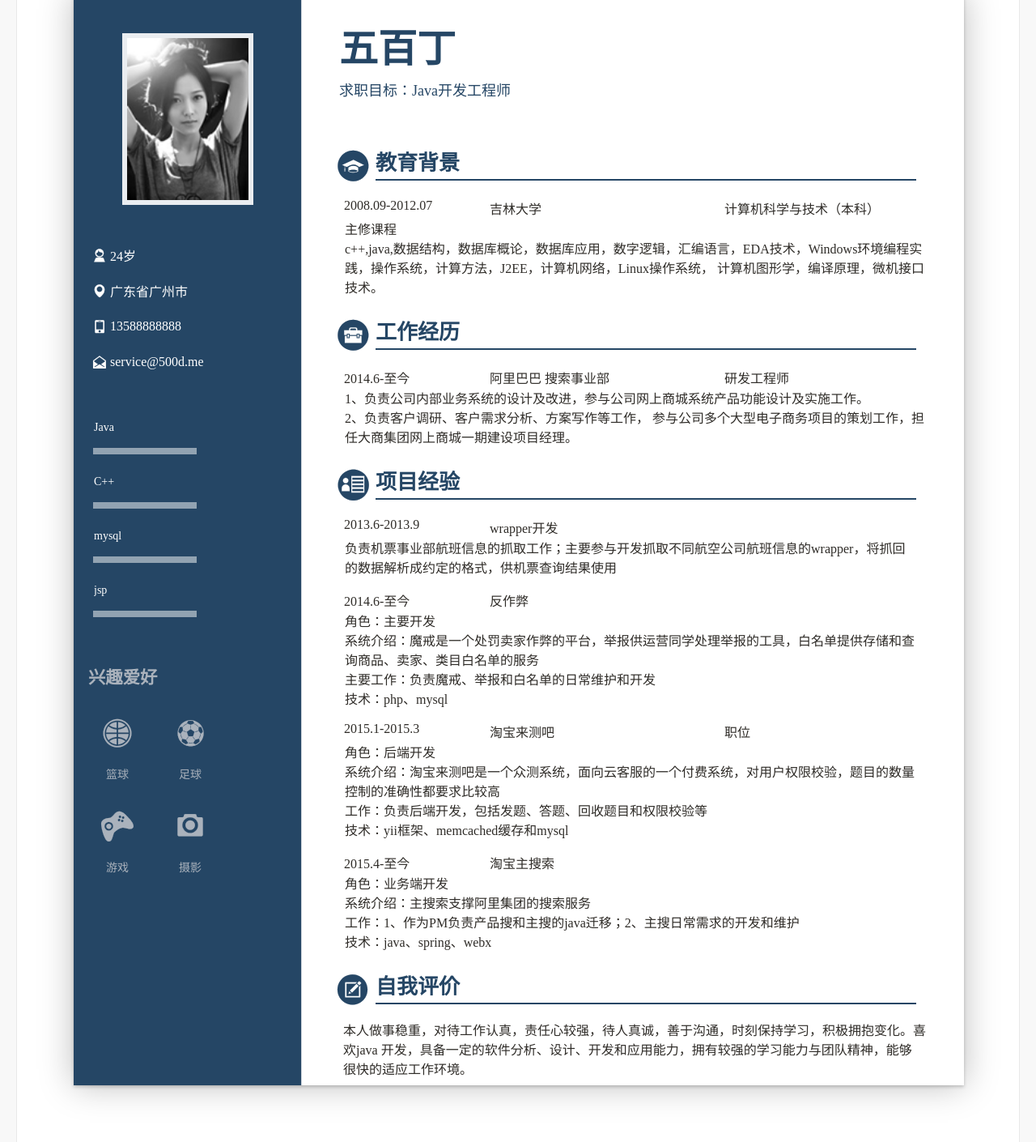
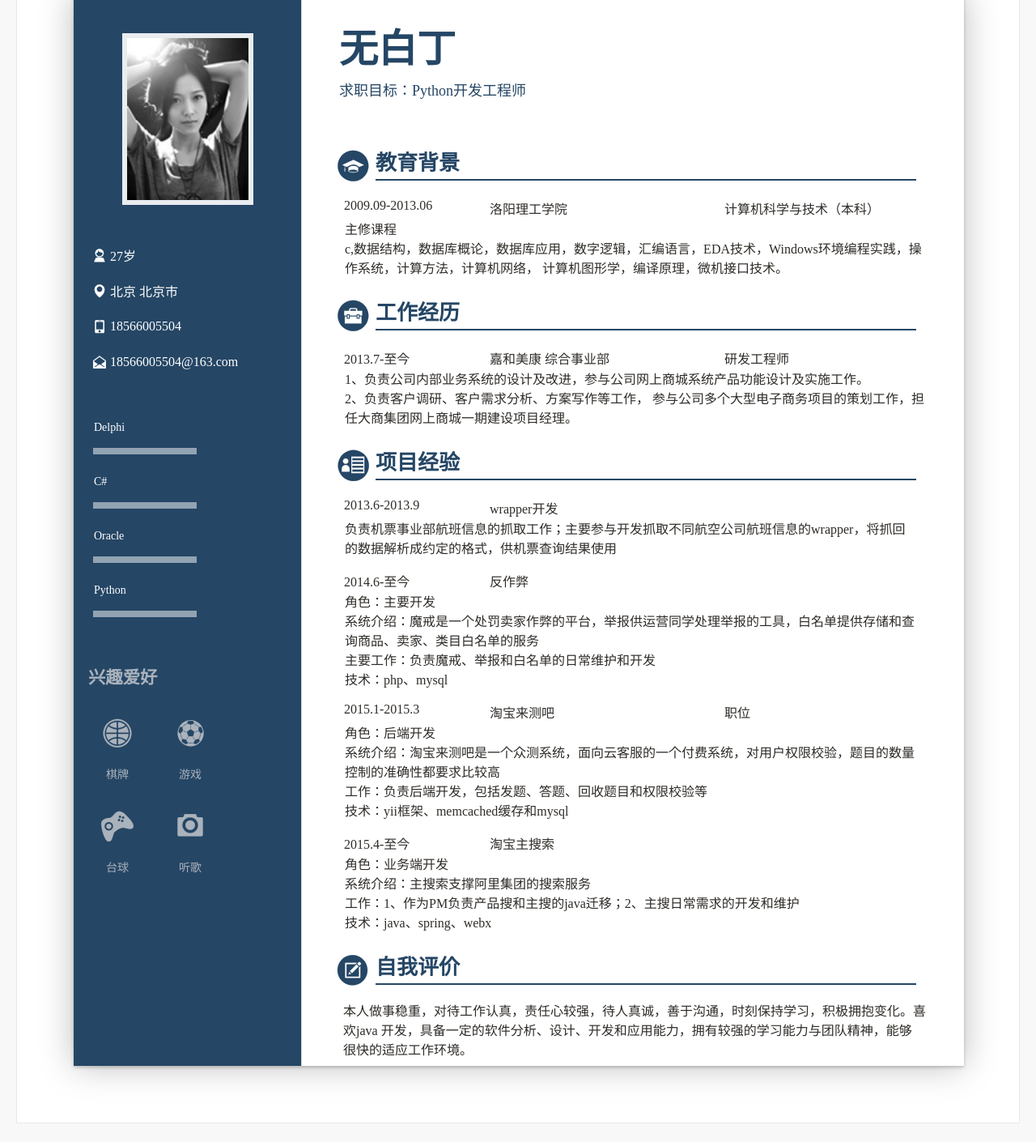
Before and after one commit to litevil/litevil.github.io, a plain HTML site: page index.html in a window 1280 px wide. Shown: the part 80-1490 px from the top of the page at 81% size. Drawn offline with Linux system fonts and the light colour scheme.

Commit message:
修改信息

```diff
--- a/index.html
+++ b/index.html
@@ -9,7 +9,7 @@
 欢java 开发，具备一定的软件分析、设计、开发和应用能力，拥有较强的学习能力与团队精神，能够
 
 很快的适应工作环境。" />
-		<title>Java开发工程师简历模板</title>
+		<title>处女座的程序猿</title>
 		<link rel="stylesheet" type="text/css" href="css/style.css" />
 		<link rel="stylesheet" type="text/css" href="css/new.css" media="all"/>
 		<link rel="stylesheet" href="css/bootstrap.min.css?v=2159" />
@@ -57,22 +57,22 @@
                   <div class="baseAge baseMsg baseDel" id="resume_age">
             <div class="delete resume_hidden" for-id="resume_age"></div>
             <a class="resume_icon_diy icon wbdfont" for-id="age" style="font-size:none"></a>
-            <input class="baseBorder resume_msg resume_lang_age" for-key="age" placeholder="年龄/生日" value="24岁" />
+            <input class="baseBorder resume_msg resume_lang_age" for-key="age" placeholder="年龄/生日" value="27岁" />
           </div>
                   <div class="baseAddress baseMsg baseDel" id="resume_address">
             <div class="delete resume_hidden" for-id="resume_address"></div>
             <a class="resume_icon_diy icon wbdfont" for-id="address" style="font-size:none"></a>
-            <input class="resume_msg baseBorder resume_lang_address" for-key="address" placeholder="联系地址" value="广东省广州市" />
+            <input class="resume_msg baseBorder resume_lang_address" for-key="address" placeholder="联系地址" value="北京 北京市" />
           </div>
                   <div class="baseMobile baseMsg baseDel" id="resume_mobile">
             <div class="delete resume_hidden" for-id="resume_mobile"></div>
             <a class="resume_icon_diy icon wbdfont" for-id="mobile" style="font-size:none"></a>
-            <input class="resume_msg baseBorder resume_lang_mobile" for-key="mobile" placeholder="联系电话" value="13588888888" />
+            <input class="resume_msg baseBorder resume_lang_mobile" for-key="mobile" placeholder="联系电话" value="18566005504" />
           </div>
                   <div class="baseEmail baseMsg baseDel" id="resume_email">
             <div class="delete resume_hidden" for-id="resume_email"></div>
             <a class="resume_icon_diy icon wbdfont" for-id="email" style="font-size:none"></a>
-            <input class="resume_msg baseBorder resume_lang_email" for-key="email" placeholder="电子邮箱" value="service@500d.me" />
+            <input class="resume_msg baseBorder resume_lang_email" for-key="email" placeholder="电子邮箱" value="18566005504@163.com" />
           </div>
                 </div>
 
@@ -87,28 +87,28 @@
                   <ul class="skillUl resume_append_area">
             <li class="baseDel resume_delete_area resume_graph_item">
                       <div class="skillTitle">
-                <input class="resume_value baseBorder" for-key="resume_skill_graph" placeholder="填写你的技能名称" value="Java" />
+                <input class="resume_value baseBorder" for-key="resume_skill_graph" placeholder="填写你的技能名称" value="Delphi" />
               </div>
                       <span><i class="resume_line" for-id="resume_skill_graph" style="width:128px;border-top-style:solid;border-top-width:8px;"></i></span>
                       <div class="delete resume_delete"></div>
                     </li>
             <li class="baseDel resume_delete_area resume_graph_item">
                       <div class="skillTitle">
-                <input class="resume_value baseBorder" for-key="53815fa3293e57988958e27243b16870" placeholder="填写你的技能名称" value="C++" />
+                <input class="resume_value baseBorder" for-key="53815fa3293e57988958e27243b16870" placeholder="填写你的技能名称" value="C#" />
               </div>
                       <span><i class="resume_line" for-id="53815fa3293e57988958e27243b16870" style="width:128px;border-top-style:solid;border-top-width:8px;"></i></span>
                       <div class="delete resume_delete"></div>
                     </li>
             <li class="baseDel resume_delete_area resume_graph_item">
                       <div class="skillTitle">
-                <input class="resume_value baseBorder" for-key="0fb2de17b37fd50c14ccda4d9b96bd94" placeholder="填写你的技能名称" value="mysql" />
+                <input class="resume_value baseBorder" for-key="0fb2de17b37fd50c14ccda4d9b96bd94" placeholder="填写你的技能名称" value="Oracle" />
               </div>
                       <span><i class="resume_line" for-id="0fb2de17b37fd50c14ccda4d9b96bd94" style="width:128px;border-top-style:solid;border-top-width:8px;"></i></span>
                       <div class="delete resume_delete"></div>
                     </li>
             <li class="baseDel resume_delete_area resume_graph_item">
                       <div class="skillTitle">
-                <input class="resume_value baseBorder" for-key="0bab43524d96b1b58129f46097ee14b7" placeholder="填写你的技能名称" value="jsp" />
+                <input class="resume_value baseBorder" for-key="0bab43524d96b1b58129f46097ee14b7" placeholder="填写你的技能名称" value="Python" />
               </div>
                       <span><i class="resume_line" for-id="0bab43524d96b1b58129f46097ee14b7" style="width:128px;border-top-style:solid;border-top-width:8px;"></i></span>
                       <div class="delete resume_delete"></div>
@@ -130,22 +130,22 @@
               </span></dt>
             <dd class="resume_append_area">
                       <div class="hobbyicon baseDel resume_delete_area resume_icon_item"> <a class="resume_icon_diy icon wbdfont" for-id="resume_hobby_icon" style="font-size:none"></a> <span class="hobbyTitle">
-                        <input class="resume_value baseBorder" for-key="resume_hobby_icon" placeholder="兴趣爱好" value="篮球" />
+                        <input class="resume_value baseBorder" for-key="resume_hobby_icon" placeholder="兴趣爱好" value="棋牌" />
                         </span>
                 <div class="delete resume_delete"></div>
               </div>
                       <div class="hobbyicon baseDel resume_delete_area resume_icon_item"> <a class="resume_icon_diy icon wbdfont" for-id="9eff2552587f9d5970ebab85696208dc" style="font-size:none"></a> <span class="hobbyTitle">
-                        <input class="resume_value baseBorder" for-key="9eff2552587f9d5970ebab85696208dc" placeholder="兴趣爱好" value="足球" />
+                        <input class="resume_value baseBorder" for-key="9eff2552587f9d5970ebab85696208dc" placeholder="兴趣爱好" value="游戏" />
                         </span>
                 <div class="delete resume_delete"></div>
               </div>
                       <div class="hobbyicon baseDel resume_delete_area resume_icon_item"> <a class="resume_icon_diy icon wbdfont" for-id="162b8459a4a82554da5e6a12c2f21c8f" style="font-size:none"></a> <span class="hobbyTitle">
-                        <input class="resume_value baseBorder" for-key="162b8459a4a82554da5e6a12c2f21c8f" placeholder="兴趣爱好" value="游戏" />
+                        <input class="resume_value baseBorder" for-key="162b8459a4a82554da5e6a12c2f21c8f" placeholder="兴趣爱好" value="台球" />
                         </span>
                 <div class="delete resume_delete"></div>
               </div>
                       <div class="hobbyicon baseDel resume_delete_area resume_icon_item"> <a class="resume_icon_diy icon wbdfont" for-id="b3cf5ddaec3cbe67762a2d8d3df17f17" style="font-size:none"></a> <span class="hobbyTitle">
-                        <input class="resume_value baseBorder" for-key="b3cf5ddaec3cbe67762a2d8d3df17f17" placeholder="兴趣爱好" value="摄影" />
+                        <input class="resume_value baseBorder" for-key="b3cf5ddaec3cbe67762a2d8d3df17f17" placeholder="兴趣爱好" value="听歌" />
                         </span>
                 <div class="delete resume_delete"></div>
               </div>
@@ -159,10 +159,10 @@
 
         <div class="nameDiv positonDiv" id="resume_name">
                   <h1>
-            <div class="resume_msg baseBorder resume_notice resume_lang_name" notice-key="msg" for-key="name" for-value="html" contenteditable="true">五百丁</div>
+            <div class="resume_msg baseBorder resume_notice resume_lang_name" notice-key="msg" for-key="name" for-value="html" contenteditable="true">无白丁</div>
           </h1>
                   <h2>
-            <div class="resume_msg baseBorder resume_notice resume_lang_job" notice-key="job" for-key="job" for-value="html" contenteditable="true">求职目标：Java开发工程师</div>
+            <div class="resume_msg baseBorder resume_notice resume_lang_job" notice-key="job" for-key="job" for-value="html" contenteditable="true">求职目标：Python开发工程师</div>
           </h2>
                 </div>
         <div id="foo_sort"></div>
@@ -184,9 +184,9 @@
                       <div class="baseContent baseDel resume_item_items resume_delete_area">
                 <div class="delete resume_delete"></div>
                 <div class="conTitle"> <span class="conTitle_time">
-                  <div class="resume_time baseBorder" contenteditable="true">2008.09-2012.07</div>
+                  <div class="resume_time baseBorder" contenteditable="true">2009.09-2013.06</div>
                   </span> <span class="conTitle_company">
-                  <div class="resume_unit baseBorder" contenteditable="true">吉林大学</div>
+                  <div class="resume_unit baseBorder" contenteditable="true">洛阳理工学院</div>
                   </span> <span class="conTitle_post">
                   <div class="resume_job baseBorder" contenteditable="true">计算机科学与技术（本科）</div>
                   </span> </div>
@@ -194,7 +194,7 @@
                           <div class="delete_ resume_delete_"></div>
                           <div class="conDisc baseBorder baseDel resume_value" contenteditable="true" data-toggle="tooltip" data-placement="top" title="复制粘贴文字请右键-粘贴为纯文本">
                     <p>主修课程</p>
-                    <p>c++,java,数据结构，数据库概论，数据库应用，数字逻辑，汇编语言，EDA技术，Windows环境编程实践，操作系统，计算方法，J2EE，计算机网络，Linux操作系统， 计算机图形学，编译原理，微机接口技术。</p>
+                    <p>c,数据结构，数据库概论，数据库应用，数字逻辑，汇编语言，EDA技术，Windows环境编程实践，操作系统，计算方法，计算机网络， 计算机图形学，编译原理，微机接口技术。</p>
                   </div>
                         </div>
               </div>
@@ -219,9 +219,9 @@
                       <div class="baseContent baseDel resume_item_items resume_delete_area">
                 <div class="delete resume_delete"></div>
                 <div class="conTitle"> <span class="conTitle_time">
-                  <div class="resume_time baseBorder" contenteditable="true">2014.6-至今</div>
+                  <div class="resume_time baseBorder" contenteditable="true">2013.7-至今</div>
                   </span> <span class="conTitle_company">
-                  <div class="resume_unit baseBorder" contenteditable="true">阿里巴巴 搜索事业部</div>
+                  <div class="resume_unit baseBorder" contenteditable="true">嘉和美康 综合事业部</div>
                   </span> <span class="conTitle_post">
                   <div class="resume_job baseBorder" contenteditable="true">研发工程师</div>
                   </span> </div>
```
